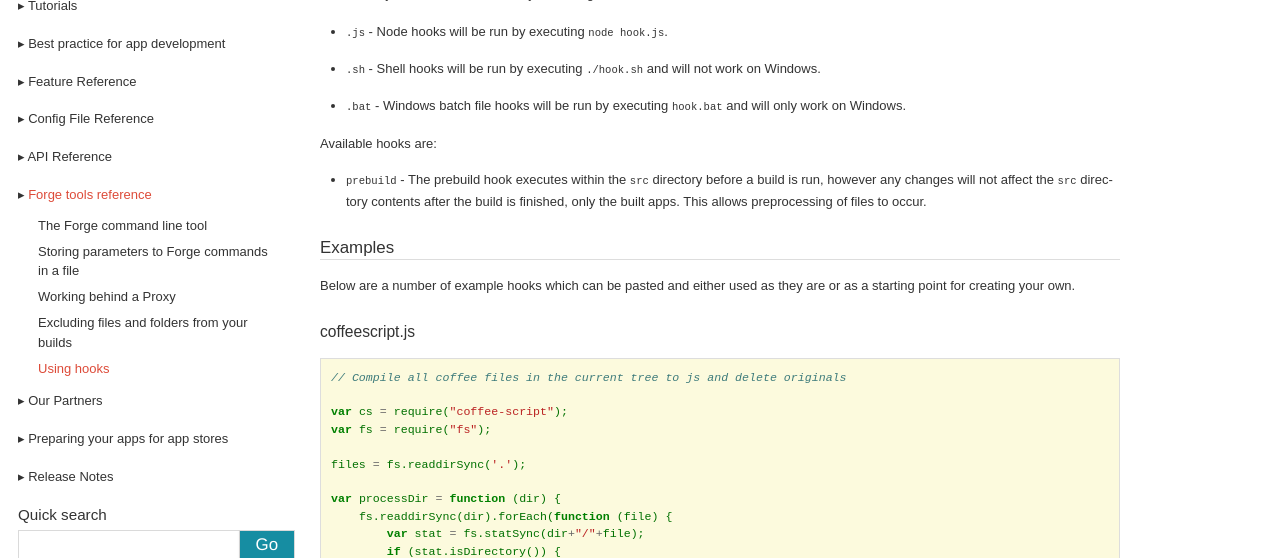
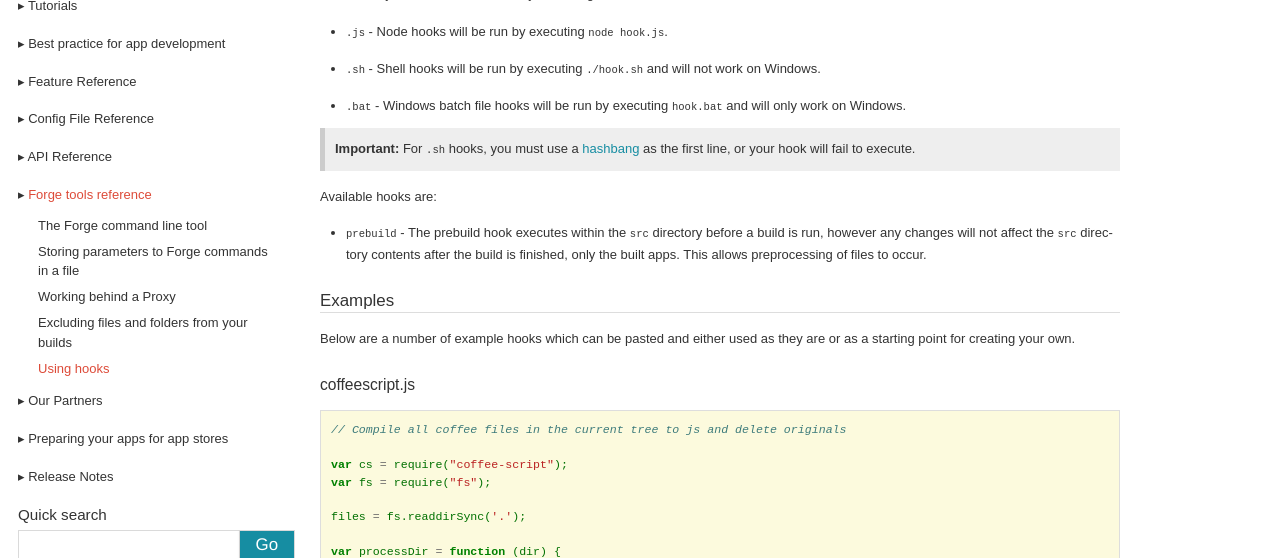
Before and after one commit to trigger-corp/Forge-Documentation, a Sphinx documentation site: the page built from source/tools/hooks.rst, in a window 1280 px wide and 900 px high, cut to the strip 342-900 px from the top of the window. Built offline with Sphinx 7.4.7, drawn with Linux system fonts in a browser that asks for light colours; some web fonts are replaced.

Commit message:
chat about hashbang

```diff
--- a/source/tools/hooks.rst
+++ b/source/tools/hooks.rst
@@ -11,6 +11,8 @@ Hooks types are defined by the file extension of the hook, the following hook ty
 - ``.js`` - Node hooks will be run by executing ``node hook.js``.
 - ``.sh`` - Shell hooks will be run by executing ``./hook.sh`` and will not work on Windows.
 - ``.bat`` - Windows batch file hooks will be run by executing ``hook.bat`` and will only work on Windows.
+
+.. important:: For ``.sh`` hooks, you must use a `hashbang <http://en.wikipedia.org/wiki/Shebang_(Unix)>`_ as the first line, or your hook will fail to execute.
 
 Available hooks are:
 
```
